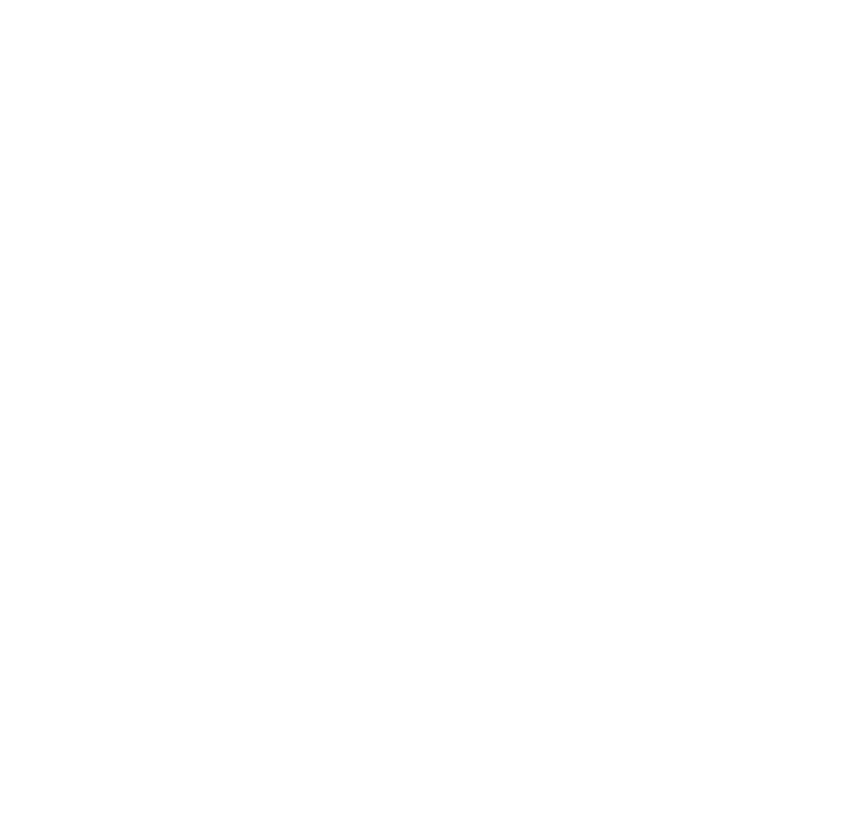
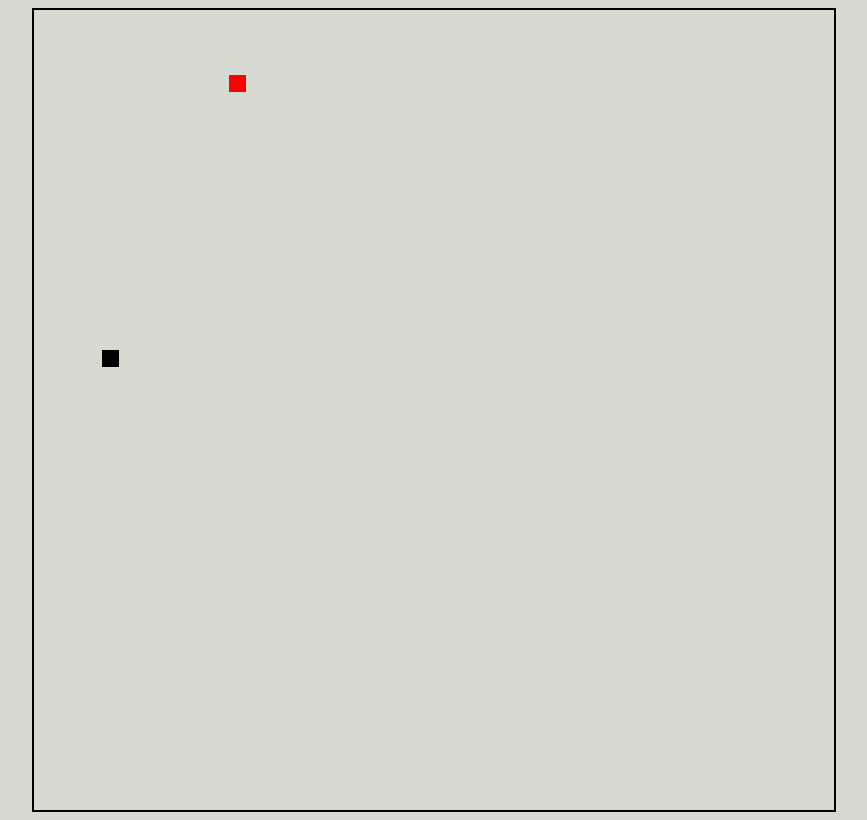
Before and after one commit to puremamaw/BSnake, a plain HTML site: page index.html in a window 1280 px wide. Shown: the whole page, without its empty margins (208-1075 px from the left). Drawn offline with Linux system fonts and the light colour scheme.

Commit message:
snake building

```diff
--- a/app.js
+++ b/app.js
@@ -0,0 +1,18 @@
+document.addEventListener("readystatechange", function () {
+    if (document.readyState == "complete") {
+        Program.Main();
+    }
+});
+
+const _gameBoard = new GameBoard();
+
+class Program {
+
+    static get gameBoard() {
+        return _gameBoard;
+    }
+
+    static Main() {
+        Program.gameBoard.initialize();
+    }
+}
--- /dev/null
+++ b/food.js
@@ -0,0 +1,34 @@
+class Food {
+
+    width = 0;
+    height = 0;
+    absoluteX = 0;
+    absoluteY = 0;
+    boardWidth = 0;
+    boardHeight = 0;
+    x = 0;
+    y = 0;
+    Element = null;
+
+    constructor(w, h, bw, bh) {
+        this.width = w;
+        this.height = h;
+        this.boardWidth = bw;
+        this.boardHeight = bh;
+        this.absoluteX = (Math.floor(Math.random() * ((this.boardWidth - this.width) - 0) + 0));
+        this.absoluteY = (Math.floor(Math.random() * ((this.boardHeight - this.height) - 0) + 0));
+
+        let food = []
+
+        food = document.createElement("div");
+        food.classList.add("food");
+        food.style.width = `${this.width}px`;
+        food.style.height = `${this.height}px`;
+        food.style.backgroundColor = "red";
+        food.style.position = "absolute";
+        food.style.left = `${this.absoluteX}px`;
+        food.style.top = `${this.absoluteY}px`;
+
+        this.Element = food;
+    }
+}
--- a/gameboard.js
+++ b/gameboard.js
@@ -0,0 +1,130 @@
+class GameBoard {
+
+    boardWidth = 800;
+    boardHeight = 800;
+    cells = [];
+    gameContainer = null;
+    size = 45;
+    snake = null;
+    score = 0;
+    keyDirection = null;
+    cellWidth = 0;
+    cellHeight = 0;
+    hasMovementDisabled = false;
+    food = [];
+
+    foodContainer = [];
+
+    initialize() {
+        this.gameContainer = document.querySelector("#game-container");
+        this.gameContainer.style.width = `${this.boardWidth}px`;
+        this.gameContainer.style.height = `${this.boardHeight}px`;
+        this.gameContainer.style.marginLeft = `calc(50% - ${this.boardWidth / 2}px)`;
+        this.gameContainer.style.marginTop = `calc(50vh - ${this.boardHeight / 2}px)`;
+
+        this.cellWidth = Math.floor(this.boardWidth / this.size);
+        this.cellHeight = Math.floor(this.boardHeight / this.size);
+
+        for (let y = 0; y < this.size; y++) {
+            for (let x = 0; x < this.size; x++) {
+                let newCell = new GameCell(this.cellWidth, this.cellHeight, x, y);
+                this.appendCell(newCell);
+
+                if (!this.cells[x])
+                    this.cells[x] = [];
+
+                this.cells[x][y] = newCell;
+            }
+        }
+        document.addEventListener("keydown", this.onArrowKeysPressed);
+        this.defaultSnakeLocation();
+    }
+
+    appendCell(cell) {
+        this.gameContainer.appendChild(cell.Element);
+    }
+
+    appendSnake(snake) {
+        this.gameContainer.appendChild(snake.Element);
+    }
+
+    appendFood(food) {
+        this.gameContainer.appendChild(food.Element);
+    }
+
+    defaultSnakeLocation() {
+        this.snake = new Snake(this.cellWidth, this.cellHeight);
+        this.appendSnake(this.snake);
+        this.createFood();
+    }
+
+    createFood() {
+        this.food = new Food(this.cellWidth, this.cellHeight, this.boardWidth, this.boardHeight);
+        this.appendFood(this.food);
+    }
+
+
+    onArrowKeysPressed = (event) => {
+        let key = event.keyCode;
+        if (key == 37 && this.keyDirection != "RIGHT") {
+            this.keyDirection = "LEFT";
+            this.snakeMovement();
+        } else if (key == 38 && this.keyDirection != "DOWN") {
+            this.keyDirection = "UP";
+            this.snakeMovement();
+        } else if (key == 39 && this.keyDirection != "LEFT") {
+            this.keyDirection = "RIGHT";
+            this.snakeMovement();
+        } else if (key == 40 && this.keyDirection != "UP") {
+            this.keyDirection = "DOWN";
+            this.snakeMovement();
+        }
+    }
+
+    snakeMovement = () => {
+        if (!this.hasMovementDisabled) {
+            if (this.keyDirection == "LEFT")
+                this.snake.absoluteX -= this.cellWidth;
+            if (this.keyDirection == "UP")
+                this.snake.absoluteY -= this.cellHeight;
+            if (this.keyDirection == "RIGHT")
+                this.snake.absoluteX += this.cellWidth;
+            if (this.keyDirection == "DOWN")
+                this.snake.absoluteY += this.cellHeight;
+
+            this.snake.continueSnake();
+            this.appendSnake(this.snake);
+            this.foodHasEaten();
+
+            this.gameOver();
+        }
+    }
+
+    game = setInterval(this.snakeMovement, 100);
+
+
+    gameOver = () => {
+        if (this.snake.absoluteX < -8 ||
+            this.snake.absoluteY < 0 ||
+            this.snake.absoluteX >= this.boardWidth ||
+            this.snake.absoluteY >= this.boardHeight) {
+            this.deleteSnake();
+            this.deleteFood();
+            alert("Game Over");
+            clearInterval(this.game);
+            this.hasMovementDisabled = true;
+        }
+    }
+
+    deleteFood = () => {
+        this.gameContainer.removeChild(this.food.Element);
+    }
+
+    deleteSnake = () => {
+        this.gameContainer.removeChild(this.snake.Element);
+    }
+
+    foodHasEaten = () => {
+
+    }
+}
--- a/gamecell.js
+++ b/gamecell.js
@@ -0,0 +1,29 @@
+class GameCell {
+    width = 0;
+    height = 0;
+    x = 0;
+    y = 0;
+    absoluteX = 0;
+    absoluteY = 0;
+    Element = null;
+
+    constructor(w, h, x, y) {
+        this.width = w;
+        this.height = h;
+        this.x = x;
+        this.y = y;
+        this.absoluteX = w * x;
+        this.absoluteY = h * y;
+
+        let newCell = document.createElement("div");
+        newCell.classList.add("cell");
+
+        newCell.style.width = `${this.width}px`;
+        newCell.style.height = `${this.height}px`;
+        newCell.style.position = "absolute";
+        newCell.style.left = `${(this.absoluteX)}px`;
+        newCell.style.top = `${(this.absoluteY)}px`;
+        newCell.style.textAlign = "center";
+        this.Element = newCell;
+    }
+}
--- /dev/null
+++ b/index.css
@@ -0,0 +1,8 @@
+body {
+    background-color: rgb(215, 218, 209);
+}
+
+#game-container {
+    border: 2px solid black;
+    position: relative;
+}
--- a/index.html
+++ b/index.html
@@ -1,9 +1,17 @@
 <!DOCTYPE html>
 <html>
-    <head>
 
-    </head>
-    <body>
+<head>
+    <link rel="stylesheet" href="index.css" />
+    <script type="text/javascript" src="food.js"></script>
+    <script type="text/javascript" src="snake.js"></script>
+    <script type="text/javascript" src="gamecell.js"></script>
+    <script type="text/javascript" src="gameboard.js"></script>
+    <script type="text/javascript" src="app.js"></script>
+</head>
 
-    </body>
+<body>
+    <div id="game-container"></div>
+</body>
+
 </html>
--- /dev/null
+++ b/snake.js
@@ -0,0 +1,47 @@
+class Snake {
+
+    width = 0;
+    height = 0;
+    x = 4;
+    y = 20;
+    absoluteX = 0;
+    absoluteY = 0;
+    Element = null;
+
+    constructor(w, h) {
+
+        this.width = w;
+        this.height = h;
+        this.absoluteX = w * this.x;
+        this.absoluteY = h * this.y;
+
+        let snake = []
+
+        snake = document.createElement("div");
+        snake.classList.add("snake");
+        snake.style.width = `${this.width}px`;
+        snake.style.height = `${this.height}px`;
+        snake.style.left = `${this.absoluteX}px`;
+        snake.style.top = `${this.absoluteY}px`;
+        snake.style.backgroundColor = "black";
+        snake.style.position = "absolute";
+
+        snake[0] = {
+            x: this.absoluteX,
+            y: this.absoluteY
+        };
+
+        this.Element = snake;
+    }
+
+    continueSnake = () => {
+
+        this.Element.style.left = `${this.absoluteX}px`;
+        this.Element.style.top = `${this.absoluteY}px`;
+
+        this.Element[0] = {
+            x: this.absoluteX,
+            y: this.absoluteY
+        };
+    }
+}
```
